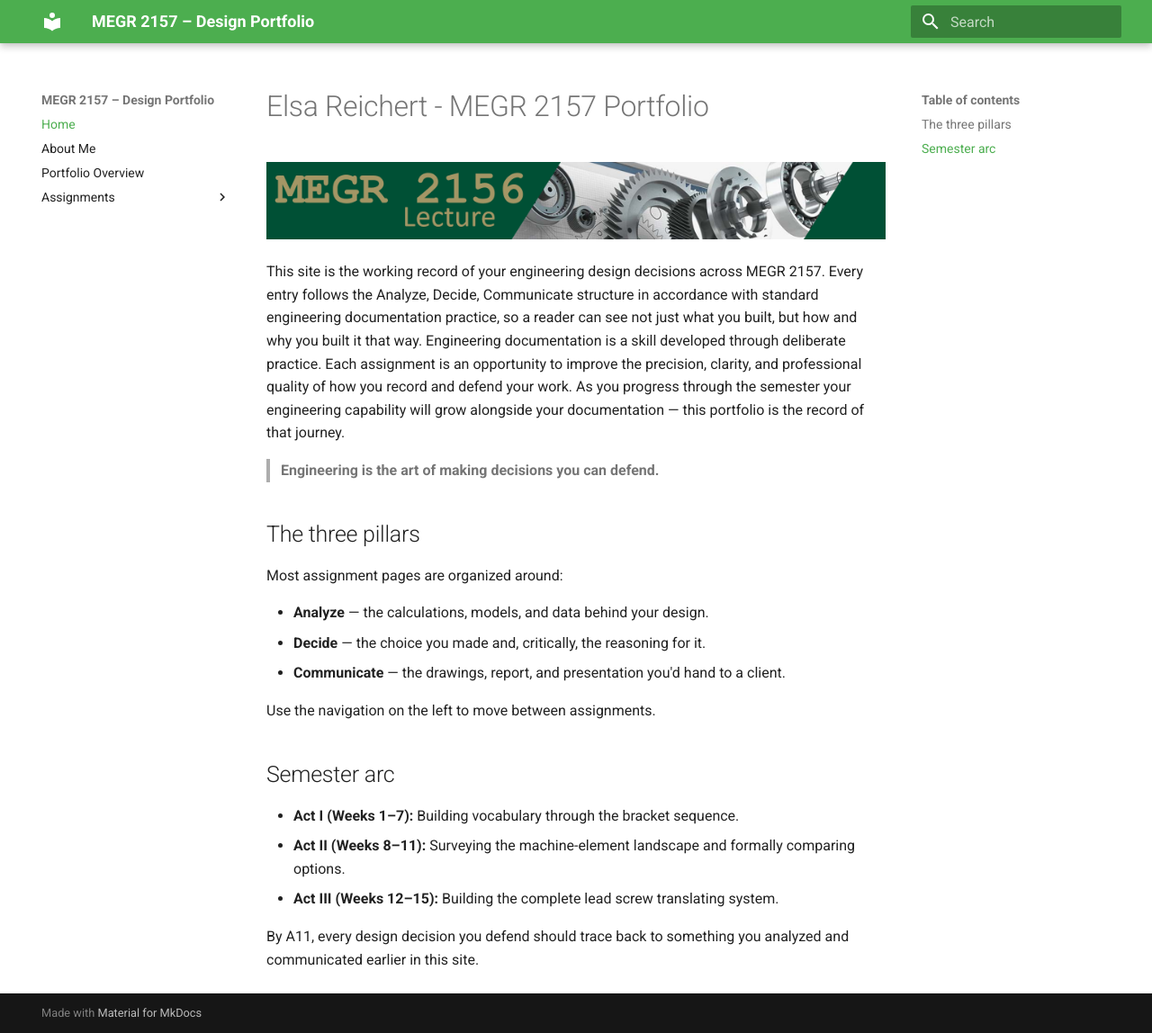
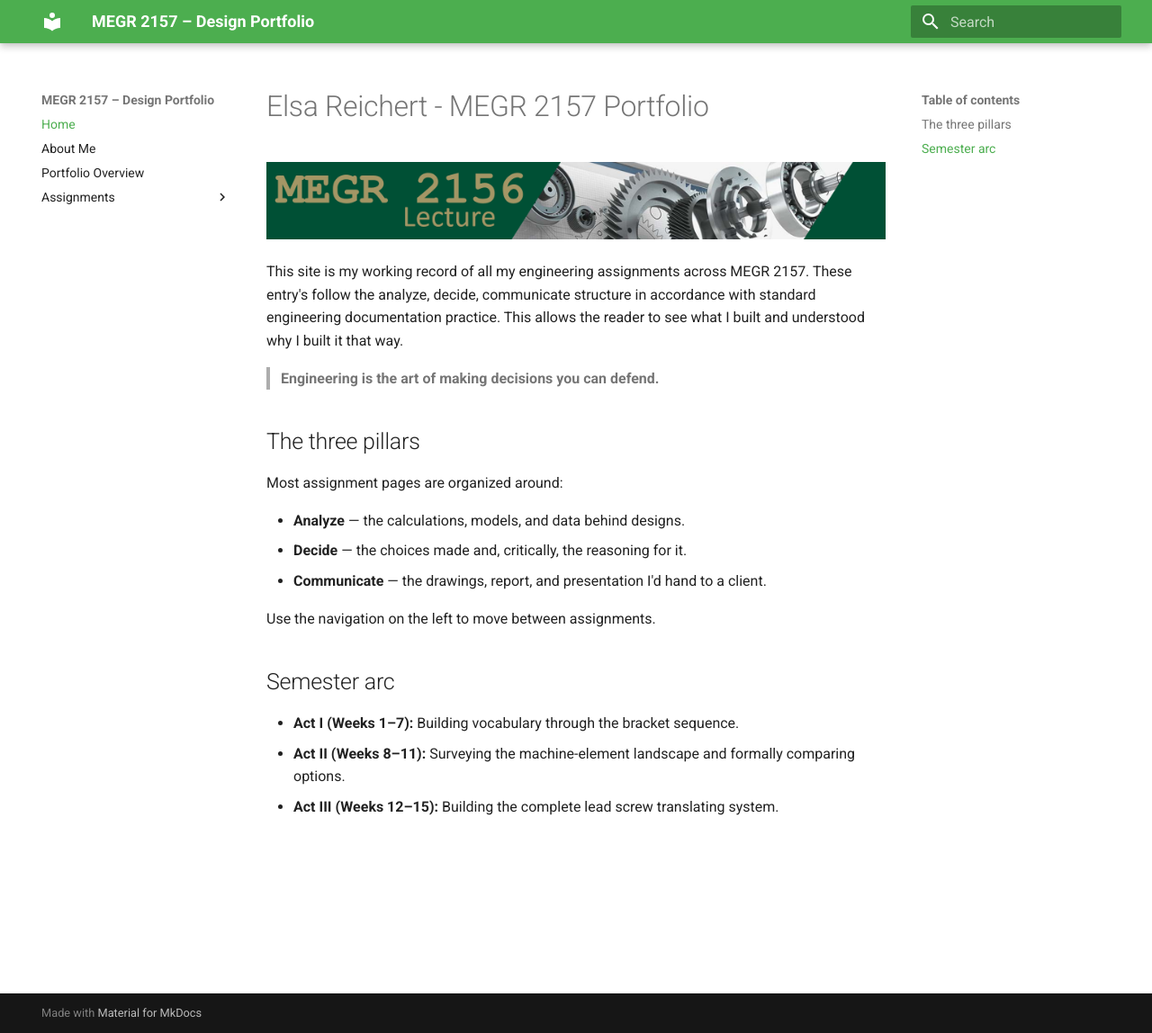
Before and after one commit to Elsa-Reichert/megr2157-portfolio, an MkDocs documentation site: the page built from docs/index.md, in a window 1280 px wide and 1148 px high. Shown: the whole window at 90% size. Built offline with MkDocs 1.6.1 and Material for MkDocs 9.7.7, drawn with Linux system fonts in a browser that asks for light colours.

Commit message:
Update index.md

```diff
--- a/docs/index.md
+++ b/docs/index.md
@@ -2,7 +2,7 @@
 
 ![MEGR 2156-7 Title](MEGR2156title.png)
 
-This site is the working record of your engineering design decisions across MEGR 2157. Every entry follows the Analyze, Decide, Communicate structure in accordance with standard engineering documentation practice, so a reader can see not just what you built, but how and why you built it that way. Engineering documentation is a skill developed through deliberate practice. Each assignment is an opportunity to improve the precision, clarity, and professional quality of how you record and defend your work. As you progress through the semester your engineering capability will grow alongside your documentation — this portfolio is the record of that journey.
+This site is my working record of all my engineering assignments across MEGR 2157. These entry's follow the analyze, decide, communicate structure in accordance with standard engineering documentation practice. This allows the reader to see what I built and understood why I built it that way.
 
 > **Engineering is the art of making decisions you can defend.**
 
@@ -10,9 +10,9 @@ This site is the working record of your engineering design decisions across MEGR
 
 Most assignment pages are organized around:
 
-- **Analyze** — the calculations, models, and data behind your design.
-- **Decide** — the choice you made and, critically, the reasoning for it.
-- **Communicate** — the drawings, report, and presentation you'd hand to a client.
+- **Analyze** — the calculations, models, and data behind designs.
+- **Decide** — the choices made and, critically, the reasoning for it.
+- **Communicate** — the drawings, report, and presentation I'd hand to a client.
 
 Use the navigation on the left to move between assignments.
 
@@ -21,5 +21,3 @@ Use the navigation on the left to move between assignments.
 - **Act I (Weeks 1–7):** Building vocabulary through the bracket sequence.
 - **Act II (Weeks 8–11):** Surveying the machine-element landscape and formally comparing options.
 - **Act III (Weeks 12–15):** Building the complete lead screw translating system.
-
-By A11, every design decision you defend should trace back to something you analyzed and communicated earlier in this site.
```
